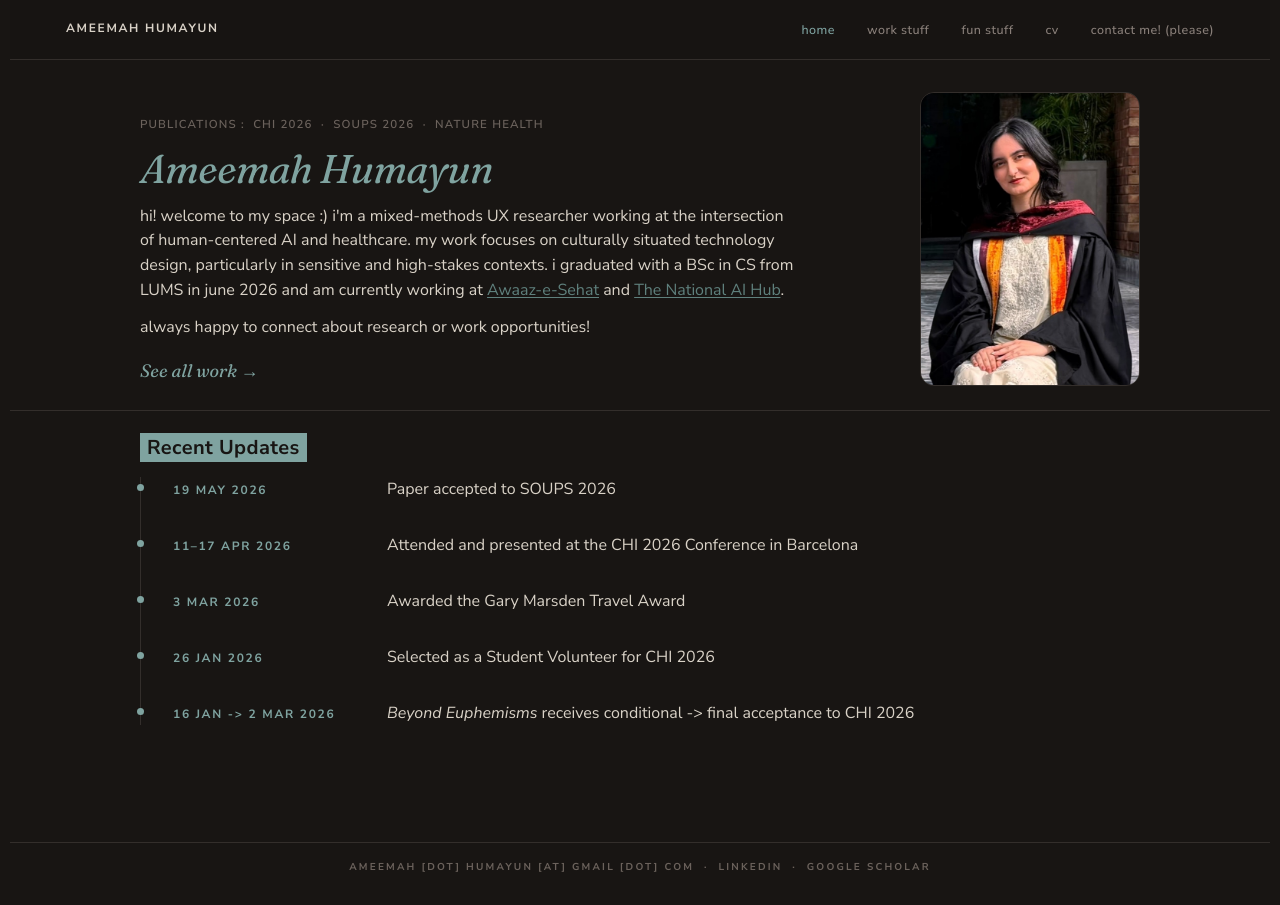
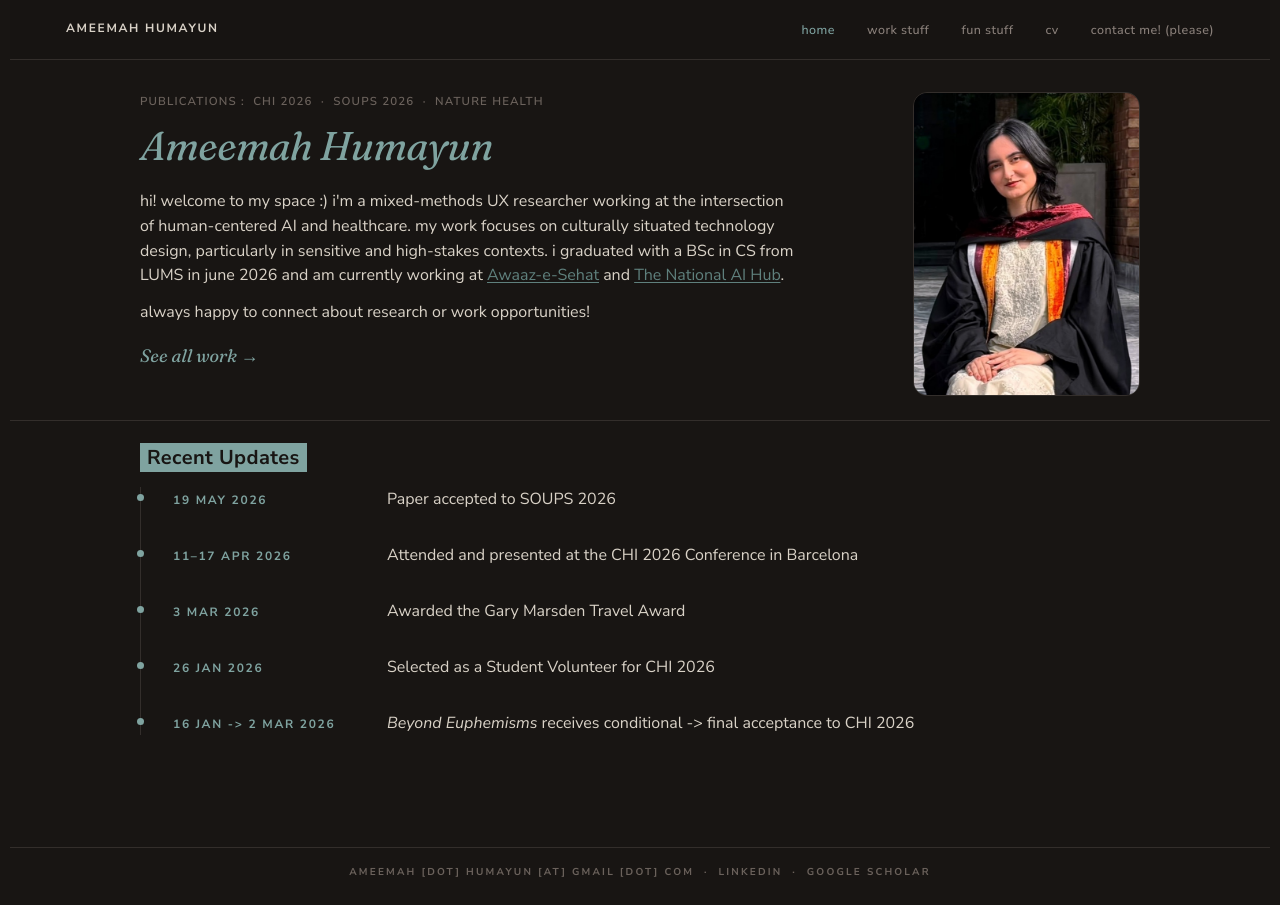
Before and after one commit to ameemahumayun/ameemahumayun.github.io, a Jekyll site: the page built from index.html, in a window 1280 px wide. Built offline with Jekyll 4.4.1, drawn with Linux system fonts in a browser that asks for light colours.

Commit message:
Align hero photo top/bottom with the text column via extra name spacing
- Added top/bottom margin around the name so the text block's height
  is stable (~300px) across desktop widths
- Photo switched from a viewport-scaled clamp() width to a fixed
  227px, sized to match that stable text height, and hero__inner now
  top-aligns both columns (was bottom-aligned) — photo top now lines
  up with the Publications line, bottom lines up with "See all work"
- Raised the stacked-layout breakpoint for this hero from 768px to
  900px, since below that the fixed photo and the wrapping text no
  longer stay height-matched
- Verified alignment holds within a few px from ~1000px up through
  wide desktops, and cleanly stacks below 900px

Co-Authored-By: Claude Sonnet 5 <noreply@anthropic.com>
Claude-Session: https://claude.ai/code/session_01RCzM7zTsD8mFw1QLJ4sgHP

```diff
--- a/assets/css/components.css
+++ b/assets/css/components.css
@@ -664,7 +664,7 @@
 .hero--profile .hero__inner {
   max-width: var(--container-wide);
   display: flex;
-  align-items: flex-end;
+  align-items: flex-start;
   gap: var(--space-4);
 }
 .hero__text { flex: 1 1 auto; min-width: 0; }
@@ -673,8 +673,12 @@
   font-size: 10px;
   letter-spacing: var(--tracking-wider);
 }
+/* Fixed (not viewport-scaled) so its height stays matched to the text
+   column's height — which is itself stable across desktop widths since
+   the paragraphs cap out at max-width:660px. A vw-based width used to
+   drift out of sync with the text block at in-between viewport widths. */
 .hero__avatar {
-  width: clamp(140px, 19vw, 220px);
+  width: 227px;
   height: auto;
   aspect-ratio: 600 / 802;
   border-radius: 14px;
@@ -698,7 +702,12 @@
   padding: var(--space-3);
 }
 
-@media (max-width: 768px) {
+/* Switches to stacked layout at a wider breakpoint (900px, not the
+   site's usual 768px) — below ~900px the fixed-width avatar and the
+   wrapping text column no longer stay height-matched (see
+   .hero__avatar comment above), so we drop to stacked before that
+   mismatch shows up rather than after. */
+@media (max-width: 900px) {
   .hero--profile .hero__inner {
     flex-direction: column;
     align-items: flex-start;
--- a/index.html
+++ b/index.html
@@ -15,7 +15,7 @@ description: Mixed-methods UX researcher working on human-centered AI for health
         <a href="{{ '/assets/soups2026-final545.pdf' | relative_url }}" target="_blank" rel="noopener" class="link-quiet">SOUPS 2026</a> &nbsp;·&nbsp;
         <span>Nature Health</span>
       </p>
-      <h1 style="margin-top:0;margin-bottom:0.75rem;font-size:clamp(28px, 3.6vw, 40px);"><span class="serif">Ameemah Humayun</span></h1>
+      <h1 style="margin-top:0.75rem;margin-bottom:1.25rem;font-size:clamp(28px, 3.6vw, 40px);"><span class="serif">Ameemah Humayun</span></h1>
       <p class="lead" style="max-width:660px;font-size:var(--text-base);margin-bottom:0.75rem;">hi! welcome to my space :) i'm a mixed-methods UX researcher working at the intersection of human-centered AI and healthcare. my work focuses on culturally situated technology design, particularly in sensitive and high-stakes contexts. i graduated with a BSc in CS from LUMS in june 2026 and am currently working at <a href="https://www.awaazesehat.com/" target="_blank" rel="noopener" class="link-teal">Awaaz-e-Sehat</a> and <a href="https://thenationalaihub.com/" target="_blank" rel="noopener" class="link-teal">The National AI Hub</a>.</p>
       <p class="lead" style="max-width:660px;font-size:var(--text-base);margin-bottom:0.75rem;">always happy to connect about research or work opportunities!</p>
       <p style="margin-top:1rem;">
```
